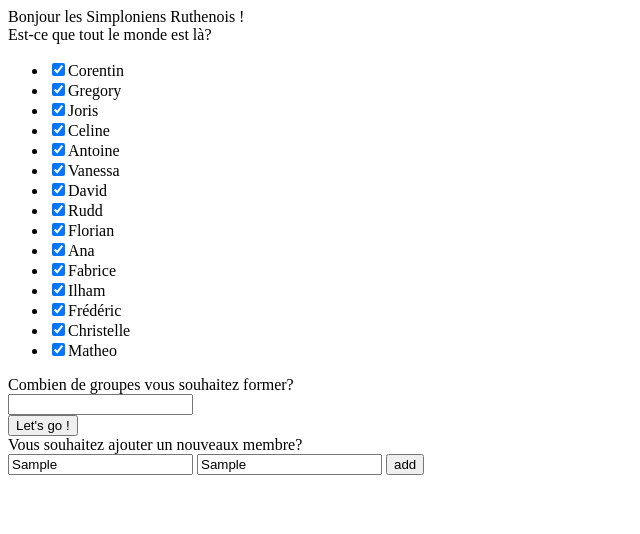
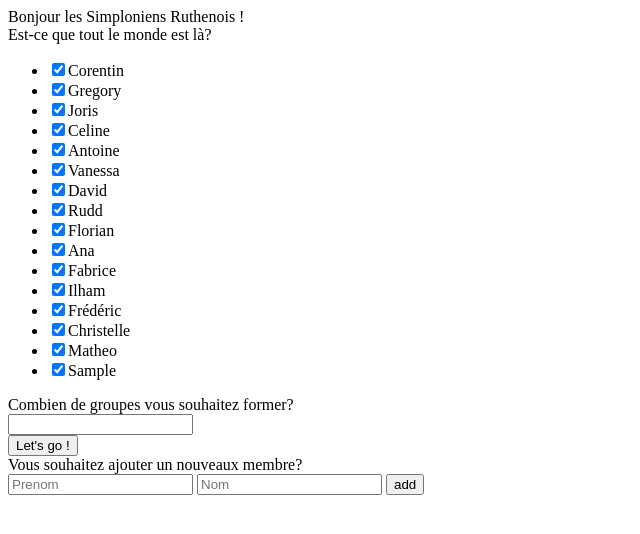
Before and after one commit to Fridakahlo/projetVitor, a website: page index.html in a window 1280 px wide. Both pictures are taken after typing "Sample", "Sample" into the empty fields and a click on the button "add". Shown: the whole page, without its empty margins (0-640 px from the left). Drawn offline with nearby package versions, Linux system fonts and the light colour scheme.

Commit message:
add fonction ajout membre

```diff
--- a/index.html
+++ b/index.html
@@ -30,13 +30,13 @@
 	</div>
 	<div class="nombre-groupes">
 		<div class="comb-gr">Combien de groupes vous souhaitez former?</div>
-		<input type="text" name="combien-groupes"/>
+		<input type="text" name="combien-groupes" class="nbrgrp" />
 	</div>
 	<button class="letsgo" id="letsgo">Let's go !</button>
 	<div class="ajout-membres">
 		<div class="nvx-membre">Vous souhaitez ajouter un nouveaux membre?</div>
-		<input type="text" name="prenom" placeholder="Prenom" />
-		<input type="text" name="nom" placeholder="Nom" />
+		<input type="text" name="prenom" placeholder="Prenom" class="pren" />
+		<input type="text" name="nom" placeholder="Nom" class="nom" />
 		<button class="add">add</button>
 	</div>
 <script src="node_modules/jquery/dist/jquery.js"></script>
--- a/js/app.js
+++ b/js/app.js
@@ -20,28 +20,48 @@
 
 
 
-	 function aleatoire (annu){
+	//  function aleatoire (annu){
 
-		var random = Math.round (Math.random() * (annu.length - 1));
-	 	var stock = annu[random];
+	// 	var random = Math.round (Math.random() * (annu.length - 1));
+	//  	var stock = annu[random];
 
-	 	annu.splice(random,1);
-	 	return stock;
+	//  	annu.splice(random,1);
+	//  	return stock;
 
-	 };
+	//  };
+	// for (i=0;i>4;i++){
+	// 	var personne = aleatoire(annuaire)
+	// 	$().append(personne);
+	// };
 
 
+	$('.add').click(function(){ //ajout de nouvelles personnes
+		var pren = $('.pren').val();
+		var nm = $('.nom').val();
+		var annuaire_json = JSON.stringify(annuaire);
 
-	for (i=0;i>4;i++){
-		var personne = aleatoire(annuaire)
-		$().append(personne);
-	};
+		$('.membre').append('<li><input type="checkbox" name="cb" checked="checked" class="btn">'+pren+'</li>')
+		$('.pren').val("");
+		$('.nom').val("");
 
-	function addmenbre(){
-		$('.add').click(function(){
-			$('.membre').html("<li><input type="checkbox" name="cb" checked="checked" class="btn">Corentin</li>")
-		});
-	};
-	aleatoire();
-	addmenbre();
+		annuaire.push({prenom:pren,nom:nm});
+		sessionStorage.setItem("annuaire",annuaire_json);
+
+
+	});
+
+	$('.letsgo').click(function(){ //lancement random
+		var grp = $('.nbrgrp').val();
+
+		function checkbox() {
+
+			var chkBox = document.getElementByclass('.btn');
+
+			if (chkBox.checked)     {
+					console.log(chkBox);
+			    }
+		};
+
+	});
+
 })();
```
